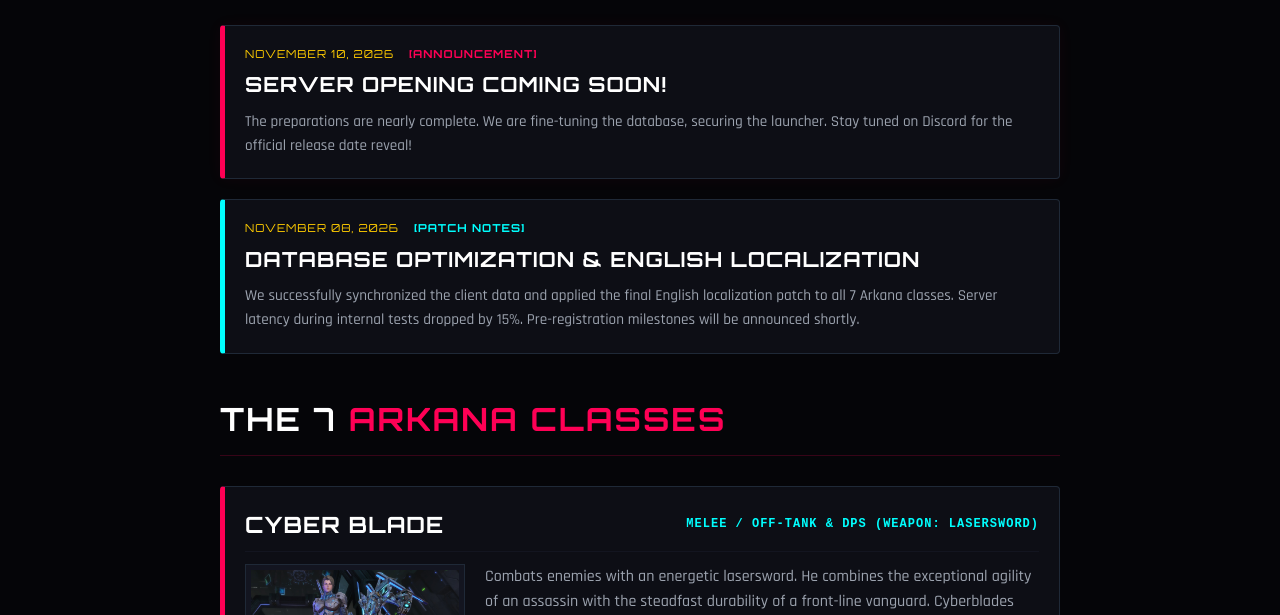
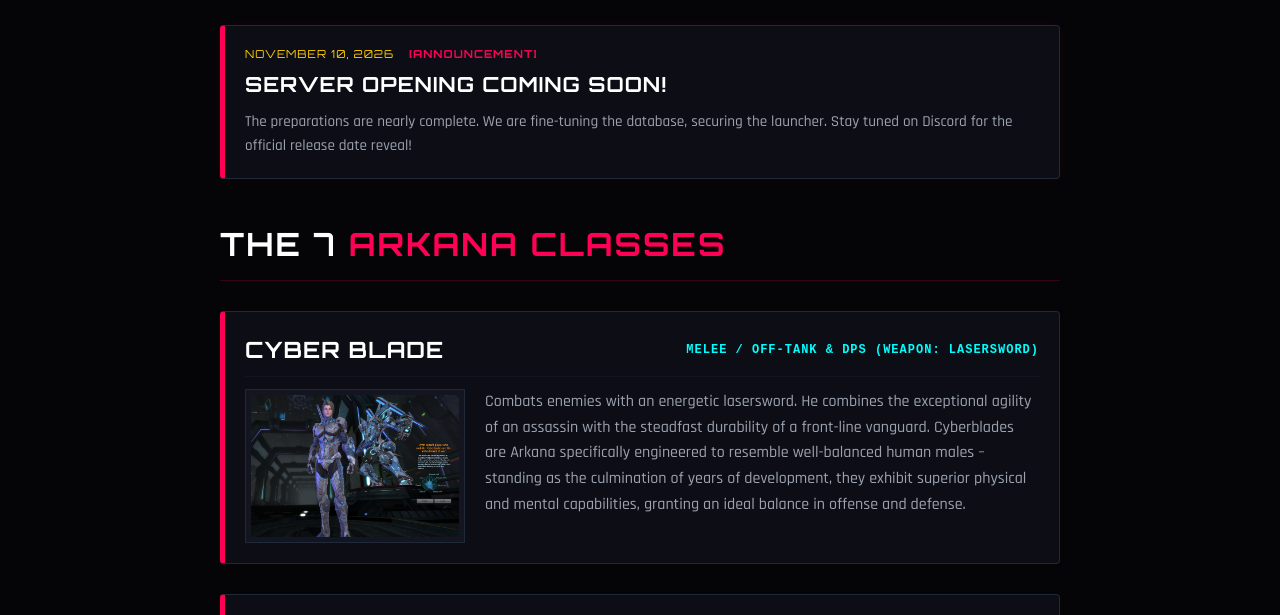
Before and after one commit to ScarletBlade26/Scarletblade, a plain HTML site: page index.html in a window 1280 px wide. Shown: the part 485-1100 px from the top of the page. Drawn offline with Linux system fonts and the light colour scheme.

Commit message:
Refactor index.html structure and content

```diff
--- a/index.html
+++ b/index.html
@@ -221,16 +221,6 @@
                 <p>The preparations are nearly complete. We are fine-tuning the database, securing the launcher. Stay tuned on Discord for the official release date reveal!</p>
             </div>
 
-            <!-- News Entry 2 (Standard / Patchnotes) -->
-            <div class="news-card">
-                <div class="news-meta">
-                    <span>November 08, 2026</span>
-                    <span class="badge">[PATCH NOTES]</span>
-                </div>
-                <h3>Database Optimization & English Localization</h3>
-                <p>We successfully synchronized the client data and applied the final English localization patch to all 7 Arkana classes. Server latency during internal tests dropped by 15%. Pre-registration milestones will be announced shortly.</p>
-            </div>
-
         </div>
         <!-- NEWS SECTION END -->
 
```
